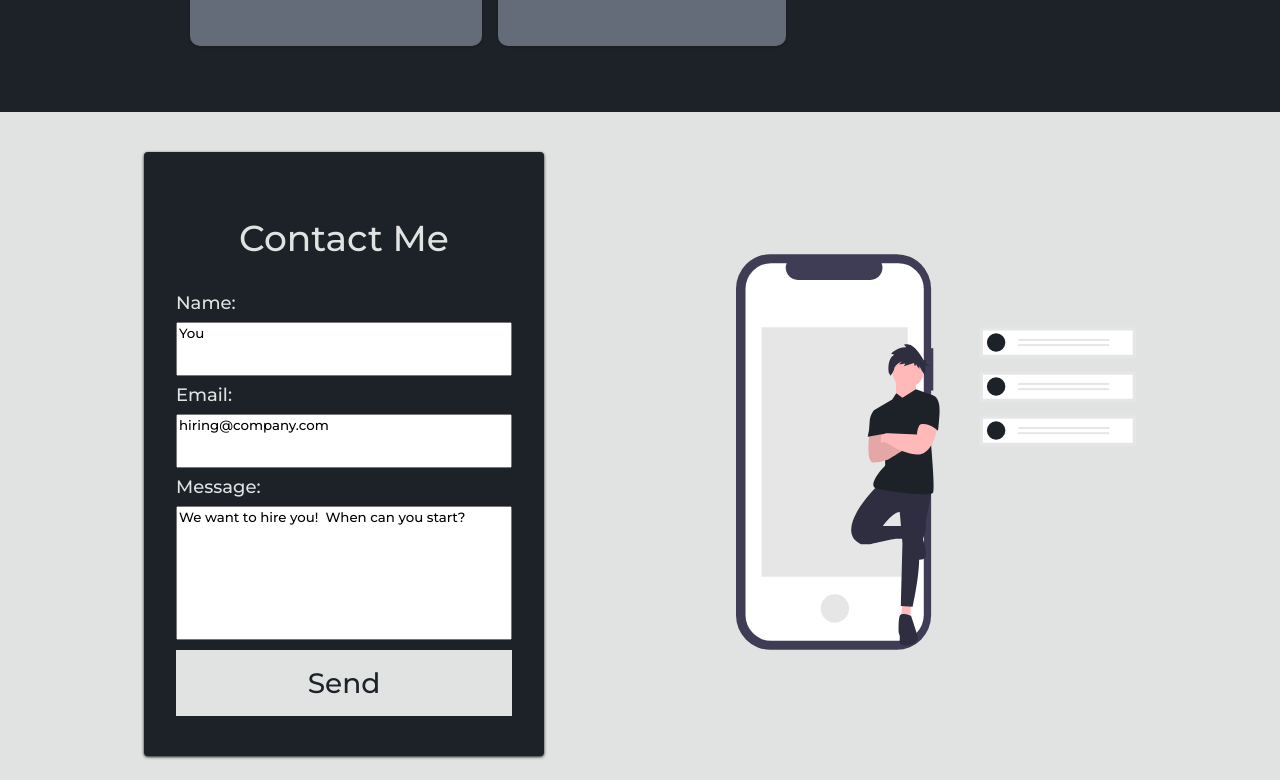
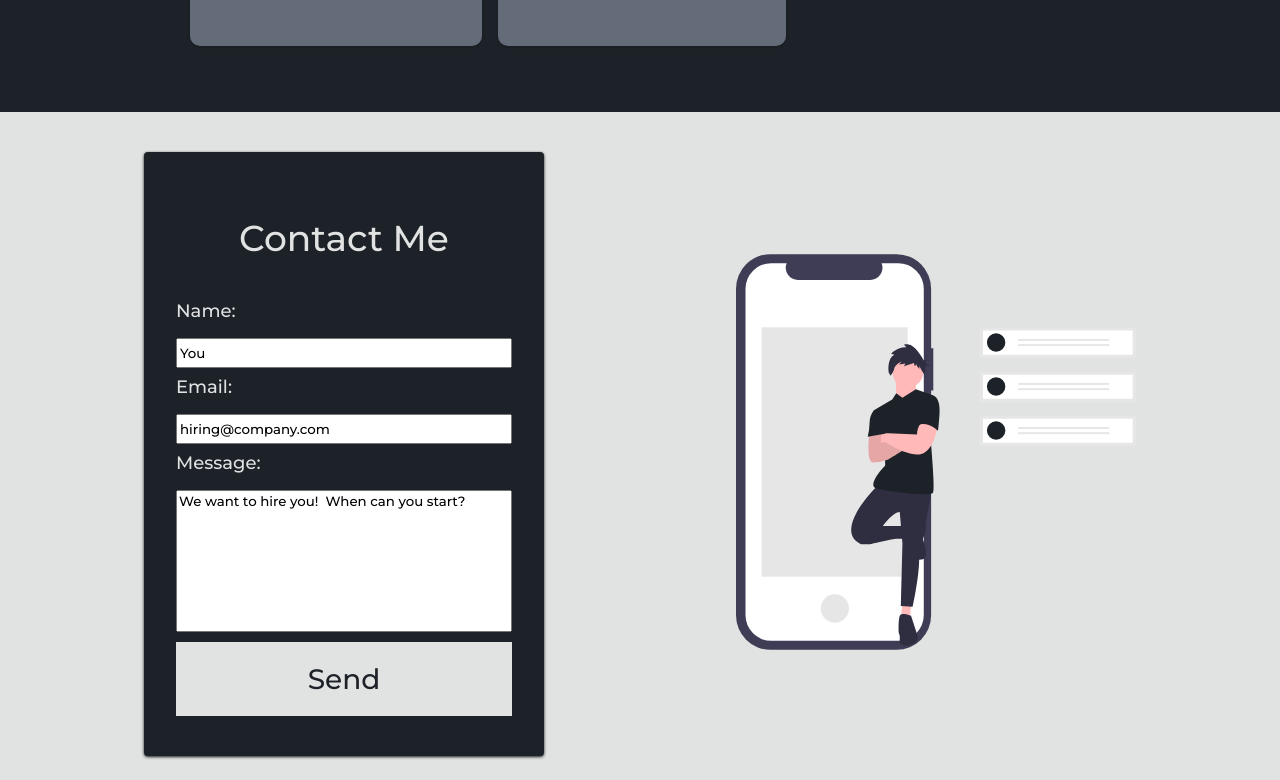
Before and after one commit to jake-utk/portfolio, a React (Create React App) app: page / in a window 1280 px wide. Shown: the part 4060-4840 px from the top of the page. Built offline with nearby package versions, Linux system fonts and the light colour scheme.

Commit message:
Added netlify form to Contact.js & index.html

```diff
--- a/public/index.html
+++ b/public/index.html
@@ -31,6 +31,11 @@
     <title>Jake Addis | Software Engineer</title>
   </head>
   <body>
+    <form name='contact' netlify netlify-honeypot='bot-field' hidden>
+      <input type='text' name='name' />
+      <input type='email' name='email' />
+      <textarea name='details'></textarea>
+    </form>
     <noscript>You need to enable JavaScript to run this app.</noscript>
     <div id="root"></div>
     <!--
--- a/src/Components/Contact/index.js
+++ b/src/Components/Contact/index.js
@@ -5,7 +5,7 @@ import Image from "../../images/undraw1.svg";
 
 const Container = styled.div`
 	background: #e1e2e2; // platinum
-	min-height: 700px;
+	min-height: 500px;
 	overflow: hidden;
 	z-index: 0;
 	padding-top: 5vh;
@@ -76,6 +76,11 @@ const InputTextArea = styled.textarea`
 	resize: none;
 `;
 
+const InputTextInput = styled.input`
+	width: 100%;
+	resize: none;
+`;
+
 const ImgContainer = styled.div`
 	height: 100%;
 	max-width: 555px;
@@ -112,12 +117,17 @@ const Contact = () => {
 			<Wrapper>
 				<Content>
 					<Form
+						name='contact'
+						action='/'
+						method='POST'
 						data-aos='zoom-in'
 						data-aos-duration='1000'
 						data-aos-anchor-placement='center bottom'>
+						<input required type='hidden' name='form-name' value='contact' />
 						<H1>Contact Me</H1>
 						<Label htmlFor='name'>Name:</Label>
-						<InputTextArea
+						<InputTextInput
+							name='name'
 							type='text'
 							rows='3'
 							id='name'
@@ -127,8 +137,8 @@ const Contact = () => {
 							defaultValue='You'
 						/>
 						<Label htmlFor='email'>Email:</Label>
-						<InputTextArea
-							type='text'
+						<InputTextInput
+							type='email'
 							rows='3'
 							name='email'
 							id='email'
@@ -148,7 +158,9 @@ const Contact = () => {
 							value={contact}
 							defaultValue='We want to hire you!  When can you start?'
 						/>
-						<FormButton to=''>Send</FormButton>
+						<FormButton type='submit' to=''>
+							Send
+						</FormButton>
 					</Form>
 					<ImgContainer>
 						<Img src={Image} />
--- a/src/Components/Project/index.js
+++ b/src/Components/Project/index.js
@@ -24,6 +24,11 @@ const Card = styled.div`
 const Image = styled.img`
 	max-height: 200px;
 	max-width: 225px;
+
+	@media screen and (max-width: 290px) {
+		max-height: 150px;
+		max-width: 175px;
+	}
 `;
 
 const Title = styled.h2`
```
Also changed, not shown: 1 other file (tests, documents, lock files or other folders).
